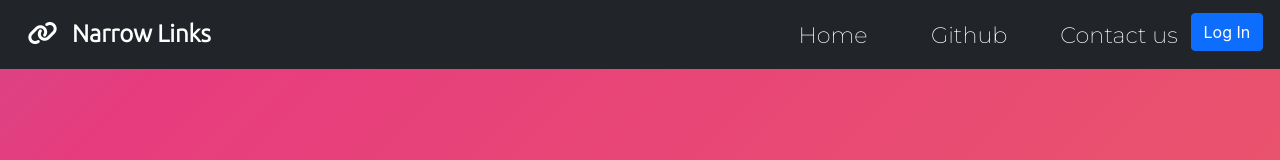
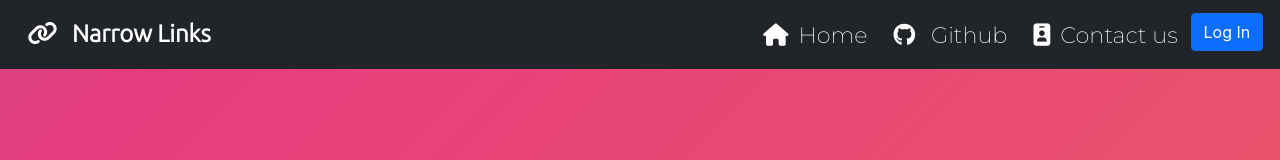
Before and after one commit to unnikrishnan2002/Narrow-Links, a React (Create React App) app in the folder client/: page / in a window 1280 px wide. Shown: the top 160 px of the page. Built offline with nearby package versions, Linux system fonts and the light colour scheme; a web font is replaced by a local one.

Commit message:
Fix:Keep the Icons in the navbar visible [fixes #27]

```diff
--- a/client/src/css/navbar.css
+++ b/client/src/css/navbar.css
@@ -12,6 +12,7 @@ Table Of Contents:
 /**********************/
 .fa-brands,
 .fa-solid {
+  visibility: visible !important;
   margin: 0 10px;
 }
 
@@ -19,7 +20,7 @@ Table Of Contents:
 /*        Text       */
 /**********************/
 .navbar-brand {
-  font-family: 'Ubuntu';
+  font-family: "Ubuntu";
   font-size: 1.5rem;
   font-weight: bold;
 }
@@ -27,7 +28,7 @@ Table Of Contents:
 .nav-link {
   font-size: 1.4rem;
   margin: 3px 0 0 0;
-  font-family: 'Montserrat';
+  font-family: "Montserrat";
 }
 
 /**********************/
@@ -35,7 +36,7 @@ Table Of Contents:
 /**********************/
 
 a {
-  font-family: 'Rubik', sans-serif;
+  font-family: "Rubik", sans-serif;
 }
 
 .log-in {
```
